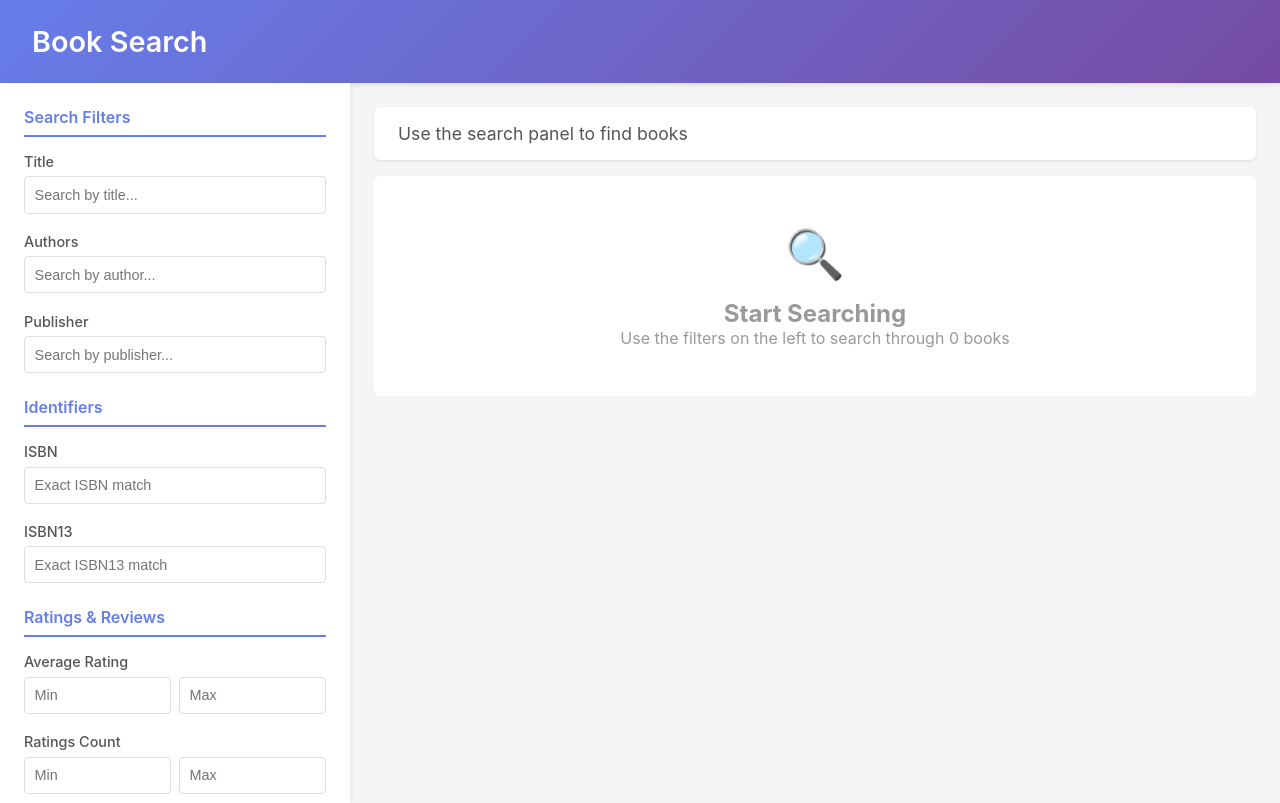
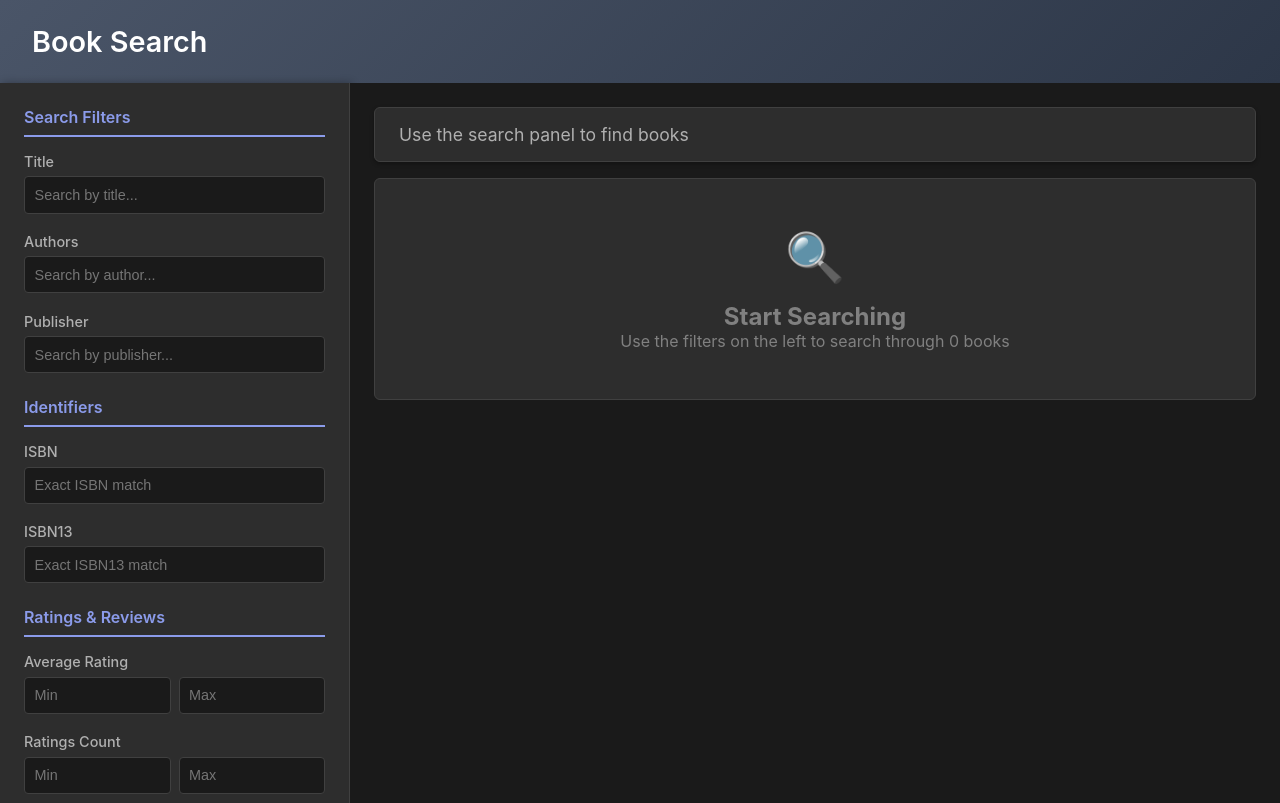
Before and after one commit to kapilgoenka/book-search-app, a Django app: page / in a window 1280 px wide. Run offline with Django 5.2, Linux system fonts and the light colour scheme; data that the repository does not hold is empty.

Commit message:
Implement dark theme for web interface
Changes:
- Dark background (#1a1a1a) for main body
- Dark gray panels (#2d2d2d) for search and results
- Muted header gradient (gray tones)
- Light text colors (#e0e0e0, #b0b0b0)
- Dark input fields with lighter borders
- Updated button colors for dark theme
- Book cards with dark background and borders
- Adjusted hover effects for visibility
- Updated pagination styling
- Modified rating badge colors for contrast

The dark theme provides better eye comfort and modern appearance.

🤖 Generated with [Claude Code](https://claude.com/claude-code)

Co-Authored-By: Claude <noreply@anthropic.com>

```diff
--- a/books/templates/books/base.html
+++ b/books/templates/books/base.html
@@ -13,15 +13,15 @@
 
         body {
             font-family: -apple-system, BlinkMacSystemFont, 'Segoe UI', Roboto, 'Helvetica Neue', Arial, sans-serif;
-            background-color: #f5f5f5;
-            color: #333;
+            background-color: #1a1a1a;
+            color: #e0e0e0;
         }
 
         header {
-            background: linear-gradient(135deg, #667eea 0%, #764ba2 100%);
+            background: linear-gradient(135deg, #4a5568 0%, #2d3748 100%);
             color: white;
             padding: 1.5rem 2rem;
-            box-shadow: 0 2px 4px rgba(0,0,0,0.1);
+            box-shadow: 0 2px 8px rgba(0,0,0,0.3);
         }
 
         header h1 {
@@ -38,17 +38,19 @@
 
         .search-panel {
             width: 350px;
-            background: white;
+            background: #2d2d2d;
             padding: 1.5rem;
-            box-shadow: 2px 0 4px rgba(0,0,0,0.05);
+            box-shadow: 2px 0 8px rgba(0,0,0,0.3);
             overflow-y: auto;
             max-height: calc(100vh - 80px);
+            border-right: 1px solid #404040;
         }
 
         .results-panel {
             flex: 1;
             padding: 1.5rem;
             overflow-y: auto;
+            background: #1a1a1a;
         }
 
         .form-group {
@@ -59,7 +61,7 @@
             display: block;
             margin-bottom: 0.4rem;
             font-weight: 500;
-            color: #555;
+            color: #b0b0b0;
             font-size: 0.9rem;
         }
 
@@ -67,16 +69,19 @@
         .form-group select {
             width: 100%;
             padding: 0.6rem;
-            border: 1px solid #ddd;
+            border: 1px solid #404040;
             border-radius: 4px;
             font-size: 0.9rem;
-            transition: border-color 0.2s;
+            transition: all 0.2s;
+            background-color: #1a1a1a;
+            color: #e0e0e0;
         }
 
         .form-group input:focus,
         .form-group select:focus {
             outline: none;
             border-color: #667eea;
+            background-color: #242424;
         }
 
         .range-inputs {
@@ -116,57 +121,61 @@
         }
 
         .btn-reset {
-            background: #e0e0e0;
-            color: #555;
+            background: #3a3a3a;
+            color: #e0e0e0;
+            border: 1px solid #505050;
         }
 
         .btn-reset:hover {
-            background: #d0d0d0;
+            background: #4a4a4a;
         }
 
         .section-title {
             font-size: 1rem;
             font-weight: 600;
-            color: #667eea;
+            color: #8b9bea;
             margin-bottom: 1rem;
             padding-bottom: 0.5rem;
-            border-bottom: 2px solid #667eea;
+            border-bottom: 2px solid #8b9bea;
         }
 
         .results-header {
-            background: white;
+            background: #2d2d2d;
             padding: 1rem 1.5rem;
             margin-bottom: 1rem;
             border-radius: 6px;
-            box-shadow: 0 1px 3px rgba(0,0,0,0.1);
+            box-shadow: 0 2px 4px rgba(0,0,0,0.3);
+            border: 1px solid #404040;
         }
 
         .results-count {
             font-size: 1.1rem;
-            color: #555;
+            color: #b0b0b0;
         }
 
         .book-card {
-            background: white;
+            background: #2d2d2d;
             padding: 1.5rem;
             margin-bottom: 1rem;
             border-radius: 6px;
-            box-shadow: 0 1px 3px rgba(0,0,0,0.1);
+            box-shadow: 0 2px 4px rgba(0,0,0,0.3);
+            border: 1px solid #404040;
             display: flex;
             gap: 1.5rem;
-            transition: transform 0.2s, box-shadow 0.2s;
+            transition: transform 0.2s, box-shadow 0.2s, border-color 0.2s;
         }
 
         .book-card:hover {
             transform: translateY(-2px);
-            box-shadow: 0 4px 8px rgba(0,0,0,0.15);
+            box-shadow: 0 4px 12px rgba(0,0,0,0.4);
+            border-color: #667eea;
         }
 
         .book-thumbnail {
             flex-shrink: 0;
             width: 100px;
             height: 150px;
-            background: #f0f0f0;
+            background: #1a1a1a;
             border-radius: 4px;
             overflow: hidden;
         }
@@ -184,13 +193,13 @@
         .book-title {
             font-size: 1.3rem;
             font-weight: 600;
-            color: #333;
+            color: #e8e8e8;
             margin-bottom: 0.5rem;
         }
 
         .book-authors {
             font-size: 1rem;
-            color: #666;
+            color: #a0a0a0;
             margin-bottom: 0.8rem;
         }
 
@@ -200,7 +209,7 @@
             gap: 1rem;
             margin-top: 0.8rem;
             font-size: 0.85rem;
-            color: #777;
+            color: #909090;
         }
 
         .book-meta-item {
@@ -213,8 +222,8 @@
             display: inline-flex;
             align-items: center;
             gap: 0.3rem;
-            background: #fbbf24;
-            color: white;
+            background: #f59e0b;
+            color: #1a1a1a;
             padding: 0.2rem 0.6rem;
             border-radius: 4px;
             font-weight: 600;
@@ -227,17 +236,19 @@
             gap: 0.5rem;
             margin-top: 2rem;
             padding: 1rem;
-            background: white;
+            background: #2d2d2d;
             border-radius: 6px;
+            border: 1px solid #404040;
         }
 
         .pagination a,
         .pagination span {
             padding: 0.5rem 0.8rem;
-            border: 1px solid #ddd;
+            border: 1px solid #404040;
             border-radius: 4px;
             text-decoration: none;
-            color: #667eea;
+            color: #8b9bea;
+            background: #1a1a1a;
             transition: all 0.2s;
         }
 
@@ -256,9 +267,10 @@
         .no-results {
             text-align: center;
             padding: 3rem;
-            background: white;
+            background: #2d2d2d;
             border-radius: 6px;
-            color: #999;
+            border: 1px solid #404040;
+            color: #808080;
         }
 
         .no-results-icon {
```
